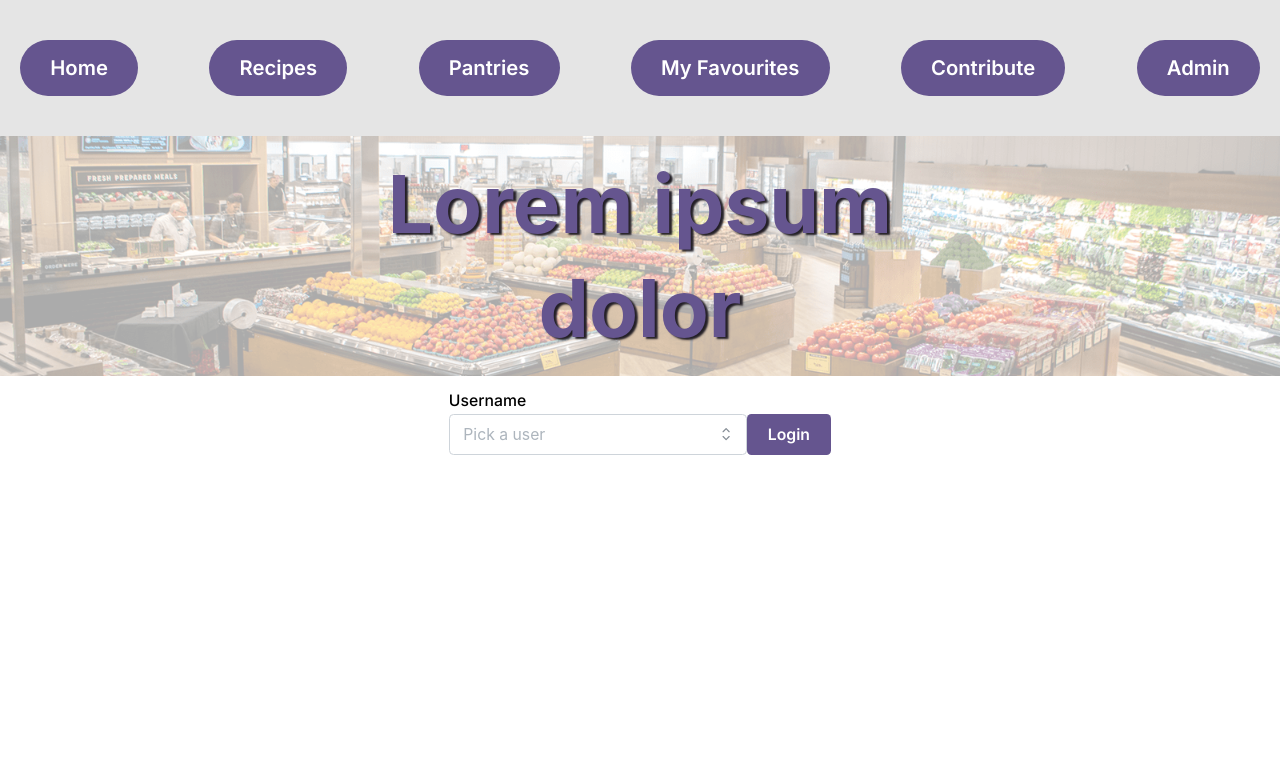
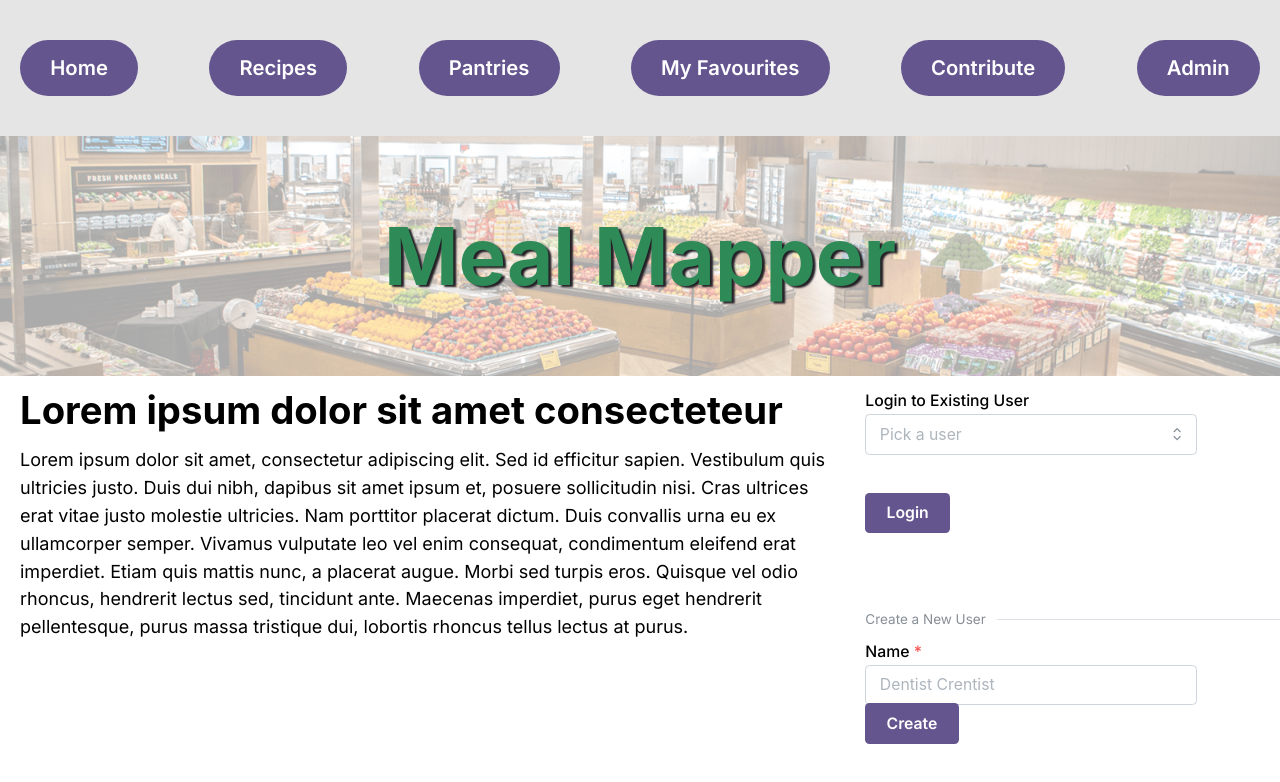
Before and after one commit to MoeMohamed17/Meal-Tracker, a Next.js app in the folder client/: page / in a window 1280 px wide. Shown: the top 782 px of the page. Built offline with nearby package versions, Linux system fonts and the light colour scheme; no server answers.

Commit message:
front page now supports creating users, routes properly to recipes page

```diff
--- a/client/src/app/page.js
+++ b/client/src/app/page.js
@@ -2,15 +2,18 @@
 'use client';
 
 import { useState, useEffect } from "react";
-import { Button, Select, Title } from "@mantine/core";
+import { Button, Select, Title, Divider, Group, Stack, TextInput, Text, Grid } from "@mantine/core";
 import NavBar from "./components/NavBar"
 import styles from "./page.module.css"
+import { useRouter } from "next/navigation";
 
 export default function Home() {
   const [users, setUsers] = useState([]);
   const [selectedUser, setSelectedUser] = useState('');
+  const [newUsername, setNewUsername] = useState('')
 
-  useEffect(() => {
+  const router = useRouter();
+
   const fetchUsers = async() => {
     try {
       const response = await fetch('api/users');
@@ -20,17 +23,45 @@ export default function Home() {
     } catch (error) {
       console.error('Error fetching users:', error);
     }
-    }
+  };
 
+  useEffect(() => {
+    fetchUsers();
+  }, [])
+
+
+
+  const submitUser = async () => {
+    if (newUsername === "") return;
+
+    try {
+      const response = await fetch('api/user', {
+        method: 'POST',
+        headers: {
+          'Content-Type': 'application/json'
+        },
+        body: JSON.stringify({ UserName: newUsername }),
+      });
+
+      const data = await response.json();
+      handleUserChange(data.response.UserID);
       fetchUsers();
 
-  }, [])
+    } catch (error) {
+      console.error(error);
+    }
+  };
+
+
+
 
   // Handle user selection
   const handleUserChange = (userId) => {
     console.log(userId);
     localStorage.setItem('selectedUser', userId); // Store selected user ID in localStorage
+    router.push('/recipes');
   };
+
 
   return (
     <div>
@@ -40,20 +71,56 @@ export default function Home() {
           src={"http://localhost:3000/home_splash.png"}
           alt="Home"
           className={styles.homeSplash}/>
-          <Title className={styles.homeTitle}>Lorem ipsum dolor</Title>
+          <Title className={styles.homeTitle}>Meal Mapper</Title>
       </div>
-      <div class={styles.horizontalColumn}>
+
+      <Grid>
+        <Grid.Col span={8}>
+          <Title className={styles.homeText}>Lorem ipsum dolor sit amet consecteteur</Title>
+          <Text className={styles.homeText}>Lorem ipsum dolor sit amet, consectetur adipiscing elit. Sed id efficitur sapien. Vestibulum quis ultricies justo. Duis dui nibh, dapibus sit amet ipsum et, posuere sollicitudin nisi. Cras ultrices erat vitae justo molestie ultricies. Nam porttitor placerat dictum. Duis convallis urna eu ex ullamcorper semper. Vivamus vulputate leo vel enim consequat, condimentum eleifend erat imperdiet. Etiam quis mattis nunc, a placerat augue. Morbi sed turpis eros. Quisque vel odio rhoncus, hendrerit lectus sed, tincidunt ante. Maecenas imperdiet, purus eget hendrerit pellentesque, purus massa tristique dui, lobortis rhoncus tellus lectus at purus.</Text>
+        </Grid.Col>
+
+        <Grid.Col span={4}>
+          <Group>
             <Select
-            label="Username"
+              label="Login to Existing User"
               placeholder="Pick a user"
-            data={users.map((user, index) => user[0] + '. ' + user[1])}
+              data={users.map((user, index) => `${user[0]}. ${user[1]}`)}
               onChange={(value) => setSelectedUser(value.split('.')[0])}
+              className={styles.userSelect}
             />
             <Button
               color="rgba(101, 85, 143, 1)"
               onClick={() => handleUserChange(selectedUser)}
-            >Login</Button>
-      </div>
+              className={styles.userButton}
+            >
+              Login
+            </Button>
+          </Group>
+          <Divider my="xl" label="Create a New User" labelPosition="left" className={styles.dividerHome}/>
+
+          <Group>
+
+            <TextInput
+              withAsterisk
+              required
+              label='Name'
+              placeholder="Dentist Crentist"
+              sx={{ width: '100%', textAlign: 'right' }}
+              className={styles.userInput}
+              onChange={(event) => { setNewUsername(event.currentTarget.value); }}
+            />
+            <Button
+              color="rgba(101, 85, 143, 1)"
+              sx={{ marginTop: '10px', width: '100%', textAlign: 'right' }}
+              className={styles.userInputButton}
+              onClick={submitUser}
+            >
+              Create
+            </Button>
+          </Group>
+        </Grid.Col>
+      </Grid>
     </div>
   );
 }
--- a/client/src/app/page.module.css
+++ b/client/src/app/page.module.css
@@ -23,33 +23,39 @@
   top:50%;
   left:50%;
   transform: translate(-50%, -50%);
-  color: rgba(101, 85, 143, 1);
+  color: seagreen;
   font-size: 80px;
   text-shadow: #231f26 3px 2px 2px;
 }
 
-.horizontalColumn {
-  width: 100%;
-  position: relative;
-  display: flex;
-  align-items: flex-end;
-  justify-content: center;
-  padding-top: 10px;
-  padding-bottom: 10px;
+.userSelect {
+  width: 80%;
+  margin-top: 10px;
 }
 
-.userSelect {
-  position: absolute;
-  bottom: 20%;
-  left: 40%;
-  /* transform: translate(-50%, 0%); */
-  z-index: 1;
+.userButton {
+  align-self: flex-end;
+  margin-top: 20px;
 }
 
-.selectUserButton {
-  position: absolute;
-  bottom: 20%;
-  right: 38%;
+.userInput {
+  width: 80%;
+  margin-top: -30px;
+}
+
+.userInputButton {
+  align-self: flex-end;
+  margin-top: -20px;
+}
+
+.dividerHome {
+  padding-top:40px;
+}
+
+.homeText {
+  padding-top: 10px;
+  padding-left: 20px;
+  padding-right: 20px;
 }
 
 
```
Also changed, not shown: 2 other files (tests, documents, lock files or other folders). Lines whose indentation alone changed are shown as unchanged.
